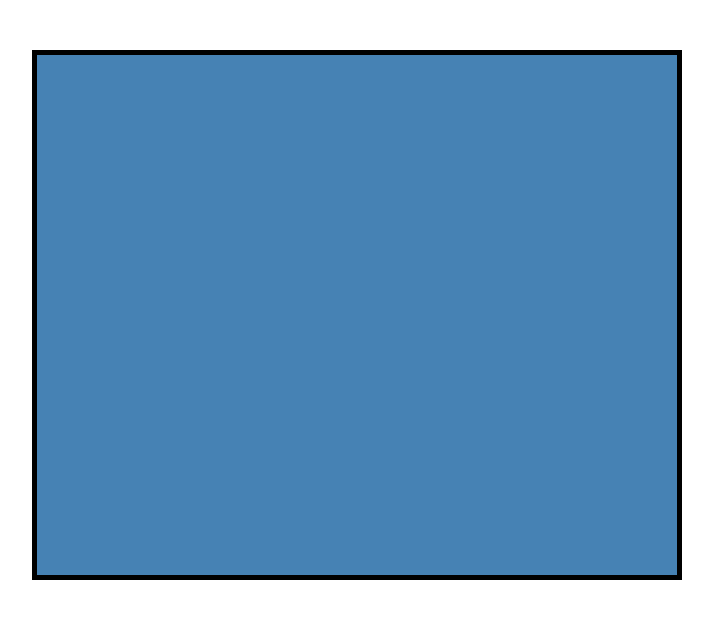
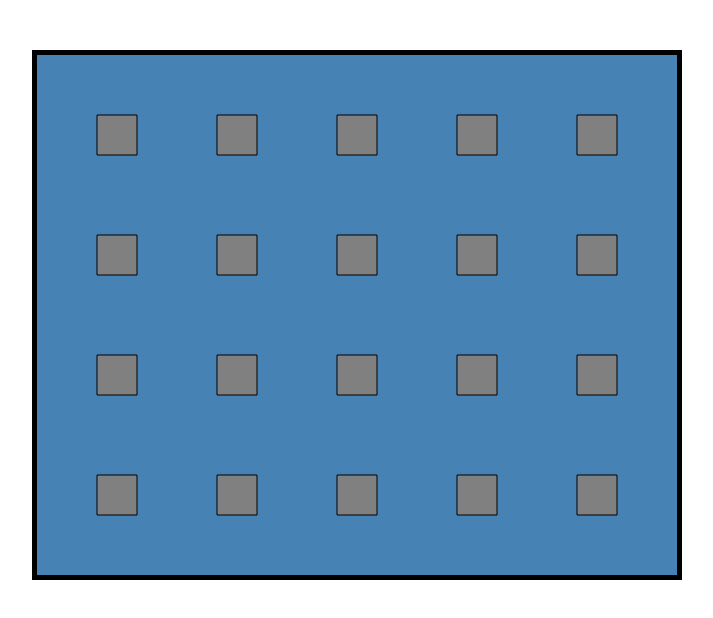
Before and after one commit to brunops/death-arena, a plain HTML site: page index.html in a window 1280 px wide. Shown: the whole page, without its empty margins (96-809 px from the left). Drawn offline with Linux system fonts and the light colour scheme.

Commit message:
Create and render SolidTiles every 120 pixels - they're not yet that solid lol

```diff
--- a/index.html
+++ b/index.html
@@ -15,6 +15,7 @@
   </div>
 
   <script src="public/js/Entity.js"></script>
+  <script src="public/js/SolidTile.js"></script>
   <script src="public/js/Player.js"></script>
   <script src="public/js/Projectile.js"></script>
   <script src="public/js/Game.js"></script>
--- a/public/js/Game.js
+++ b/public/js/Game.js
@@ -1,4 +1,4 @@
-/* global Player, Projectile */
+/* global Player, Projectile, SolidTile */
 (function () {
   'use strict';
 
@@ -18,6 +18,9 @@
     // store all projectiles
     projectiles: [],
 
+    // Tile game obstacles
+    solidTiles: [],
+
     // Store timestamp with player last shot
     lastShot: 0,
 
@@ -31,6 +34,7 @@
       });
 
       Game.defineCanvas();
+      Game.createSolidTiles();
       Game.bind();
     },
 
@@ -201,7 +205,41 @@
       for (var i = 0; i < Game.projectiles.length; ++i) {
         Game.projectiles[i].render(Game.ctx);
       }
+
+      Game.renderSolidTiles();
+
       Game.player.render(Game.ctx);
+    },
+
+    createSolidTiles: function () {
+      var x = 60, y = 60;
+      while (y < Game.canvas.height - 60) {
+        x = 60;
+        while (x < Game.canvas.width - 60) {
+          Game.solidTiles.push(new SolidTile({
+            x: x,
+            y: y,
+            color: 'gray'
+          }));
+          x += 120;
+        }
+        y += 120;
+      }
+    },
+
+    renderSolidTiles: function () {
+      for (var i = 0; i < Game.solidTiles.length; i++) {
+        Game.ctx.beginPath();
+        Game.ctx.fillStyle = SolidTile.color;
+        Game.ctx.rect(
+          Game.solidTiles[i].x,
+          Game.solidTiles[i].y,
+          SolidTile.width,
+          SolidTile.height
+        );
+        Game.ctx.fill();
+        Game.ctx.stroke();
+      }
     }
   };
 
```
